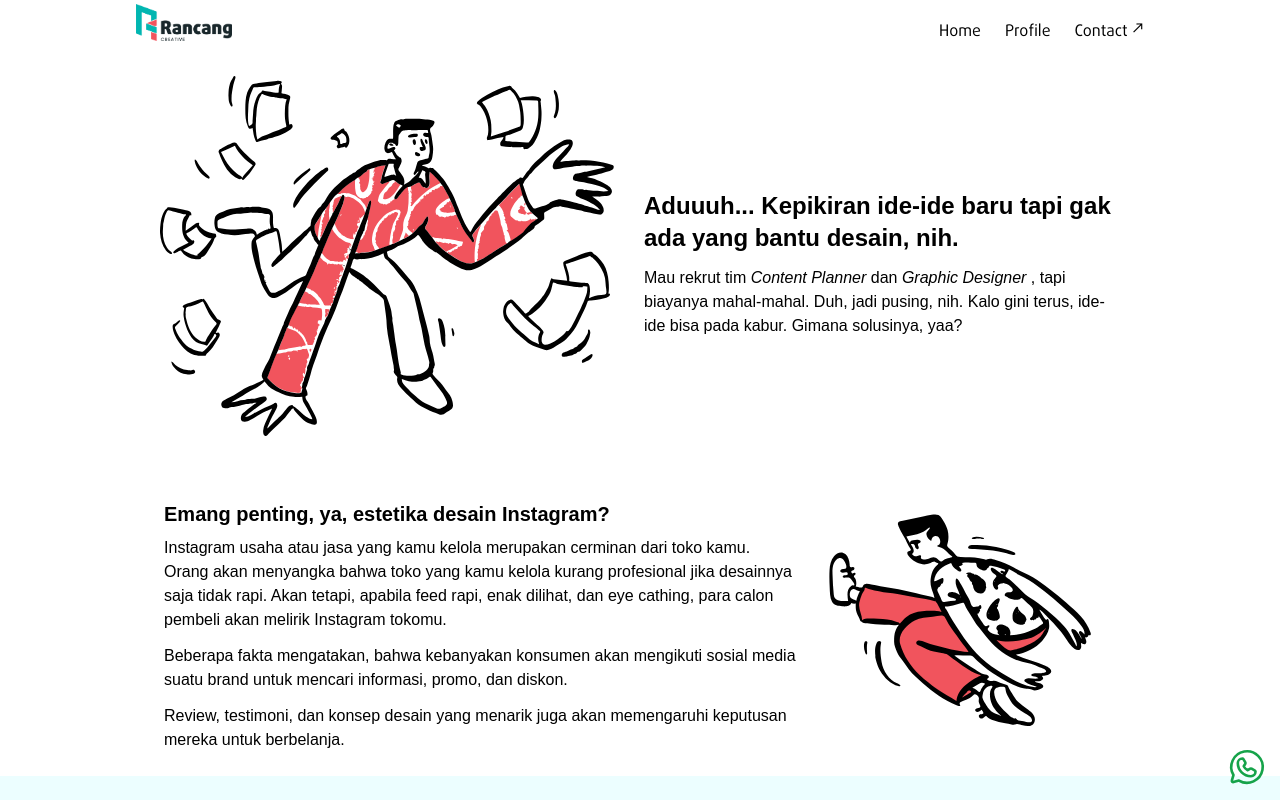
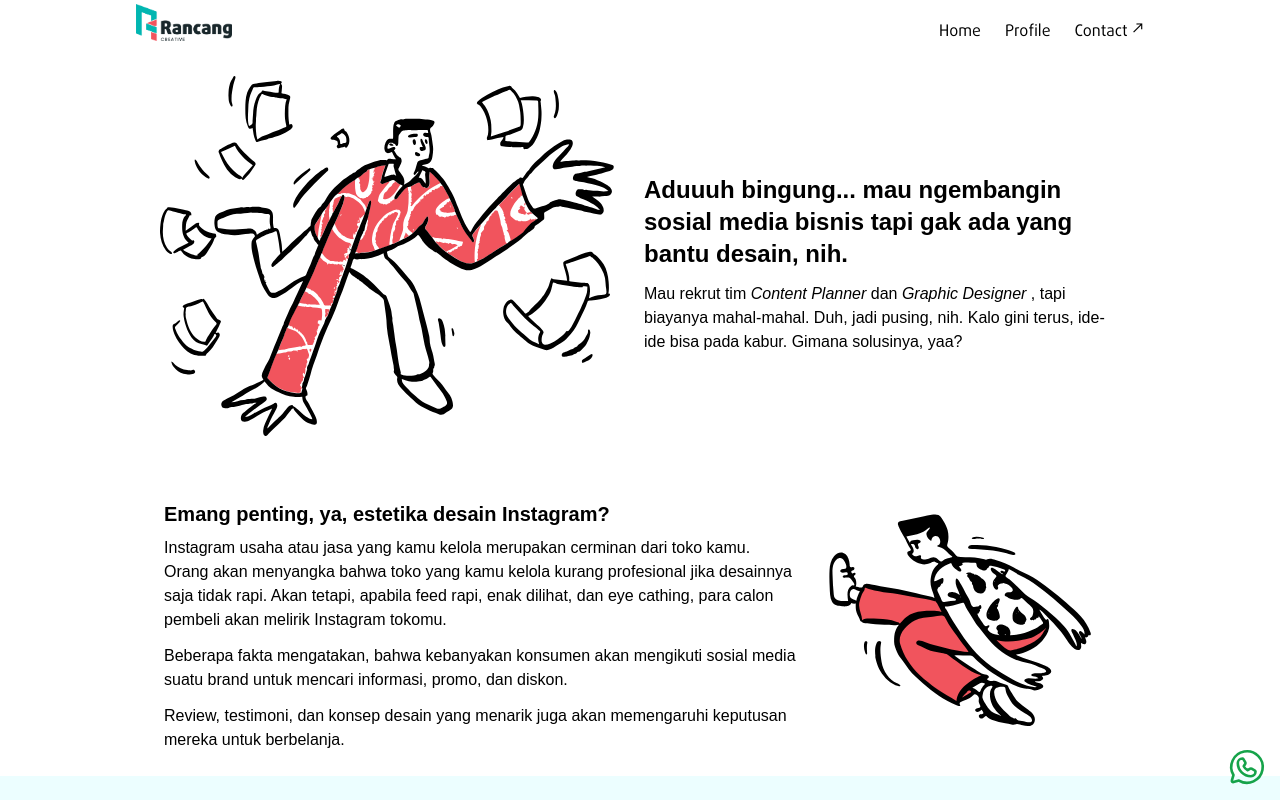
Before and after one commit to abaihaaqi/rancang-creative, a Next.js app: page / in a window 1280 px wide. Shown: the top 800 px of the page. Built offline with nearby package versions, Linux system fonts and the light colour scheme.

Commit message:
Change banner title ✍️

```diff
--- a/components/banner.jsx
+++ b/components/banner.jsx
@@ -9,7 +9,7 @@ export default function Banner() {
       </div>
       <div className='px-1'>
         <h1 className='font-bold pb-3'>
-          Aduuuh... Kepikiran ide-ide baru tapi gak ada yang bantu desain, nih.
+          Aduuuh bingung... mau ngembangin sosial media bisnis tapi gak ada yang bantu desain, nih.
         </h1>
         <p>
           Mau rekrut tim <i>Content Planner</i> dan <i>Graphic Designer</i> , tapi biayanya mahal-mahal. Duh, jadi pusing, nih. Kalo gini terus, ide-ide bisa pada kabur. Gimana solusinya, yaa?
```
